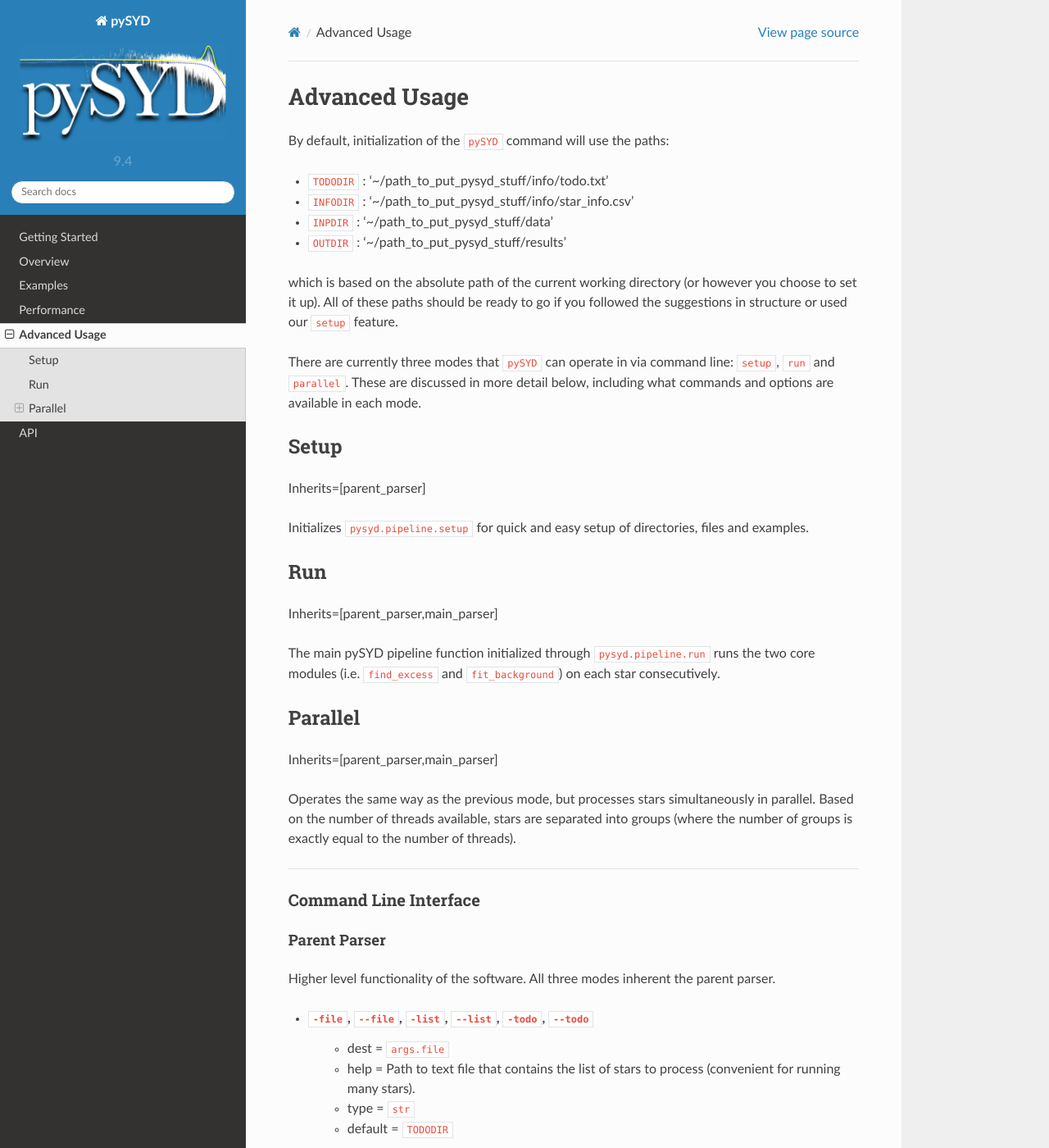
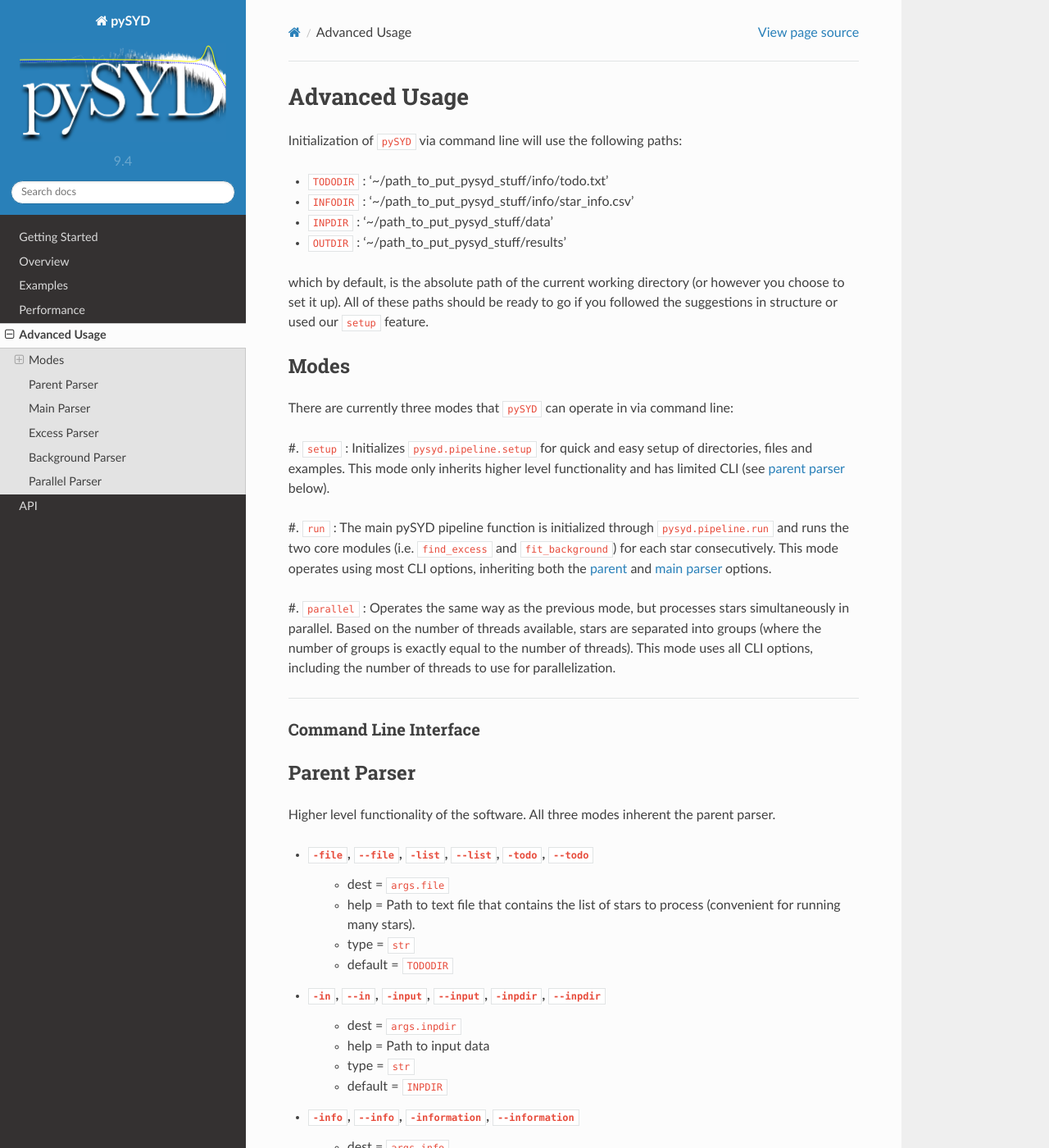
Before and after one commit to ashleychontos/pySYD, a Sphinx documentation site: the page built from docs/advanced.rst, in a window 1280 px wide and 1400 px high. Shown: the whole window at 82% size. Built offline with Sphinx 7.4.7 and the Read the Docs theme 2.0.0, drawn with Linux system fonts in a browser that asks for light colours.

Commit message:
Update advanced.rst

```diff
--- a/docs/advanced.rst
+++ b/docs/advanced.rst
@@ -1,53 +1,45 @@
 .. _advanced:
 
 Advanced Usage
-##############
+#################
 
-By default, initialization of the ``pySYD`` command will use the paths:
+Initialization of ``pySYD`` via command line will use the following paths:
 
 - ``TODODIR`` : '~/path_to_put_pysyd_stuff/info/todo.txt'
 - ``INFODIR`` : '~/path_to_put_pysyd_stuff/info/star_info.csv'
 - ``INPDIR`` : '~/path_to_put_pysyd_stuff/data'
 - ``OUTDIR`` : '~/path_to_put_pysyd_stuff/results'
 
-which is based on the absolute path of the current working directory (or however you choose to set it up). All of these paths should be ready to go
+which by default, is the absolute path of the current working directory (or however you choose to set it up). All of these paths should be ready to go
 if you followed the suggestions in :ref:`structure` or used our ``setup`` feature.
 
-There are currently three modes that ``pySYD`` can operate in via command line: ``setup``, ``run`` and ``parallel``. These are discussed in more detail below, including what commands and options are available in each mode.
+Modes
+======
 
-Setup
-+++++
+There are currently three modes that ``pySYD`` can operate in via command line:
 
-Inherits=[parent_parser]
+#. ``setup`` : Initializes ``pysyd.pipeline.setup`` for quick and easy setup of directories, files and examples. This mode only
+inherits higher level functionality and has limited CLI (see :ref:`parent parser<parentparse>` below).
 
-Initializes ``pysyd.pipeline.setup`` for quick and easy setup of directories, files and examples.
+#. ``run`` : The main pySYD pipeline function is initialized through ``pysyd.pipeline.run`` and runs the two core modules
+(i.e. ``find_excess`` and ``fit_background``) for each star consecutively. This mode operates using most CLI options, inheriting
+both the :ref:`parent<parentparse>` and :ref:`main parser<mainparse>` options.
 
-Run
-+++
-
-Inherits=[parent_parser,main_parser]
-
-The main pySYD pipeline function initialized through ``pysyd.pipeline.run`` runs the two core modules
-(i.e. ``find_excess`` and ``fit_background``) on each star consecutively.
-
-
-Parallel
-++++++++
-
-Inherits=[parent_parser,main_parser]
-
-Operates the same way as the previous mode, but processes stars simultaneously in parallel. Based on the number of threads
-available, stars are separated into groups (where the number of groups is exactly equal to the number of
-threads).
+#. ``parallel`` : Operates the same way as the previous mode, but processes stars simultaneously in parallel. Based on the number of threads
+available, stars are separated into groups (where the number of groups is exactly equal to the number of threads). This mode uses all CLI
+options, including the number of threads to use for parallelization.
 
 =======
 
+.. _cli:
+
 Command Line Interface
-**********************
+*************************
 
+.. _parentparse:
 
 Parent Parser
-=============
+================
 
 Higher level functionality of the software. All three modes inherent the parent parser.
 
@@ -142,7 +136,7 @@ Accesses all science-related functions and is therefore for both ``run`` and ``p
    * default = ``None``
 
 Excess Parser
-=============
+================
 
 - ``-bin``, ``--bin``, ``-binning``, ``--binning``
    * dest = ``args.binning``
@@ -186,7 +180,7 @@ Excess Parser
    * unit = muHz
 
 Background Parser
-=================
+=====================
 
 - ``-bf``, ``--bf``, ``-box``, ``--box``, ``-boxfilter``, ``--boxfilter``
    * dest = ``args.box_filter``
@@ -285,7 +279,7 @@ Background Parser
 
 
 Parallel Parser
-===============
+===================
 
 - ``-nt``, ``--nt``, ``-nthread``, ``--nthread``, ``-nthreads``, ``--nthreads``
    * dest = ``args.n_threads``
```
Also changed, not shown: other parts of docs/advanced.rst (+3 -1 lines).
